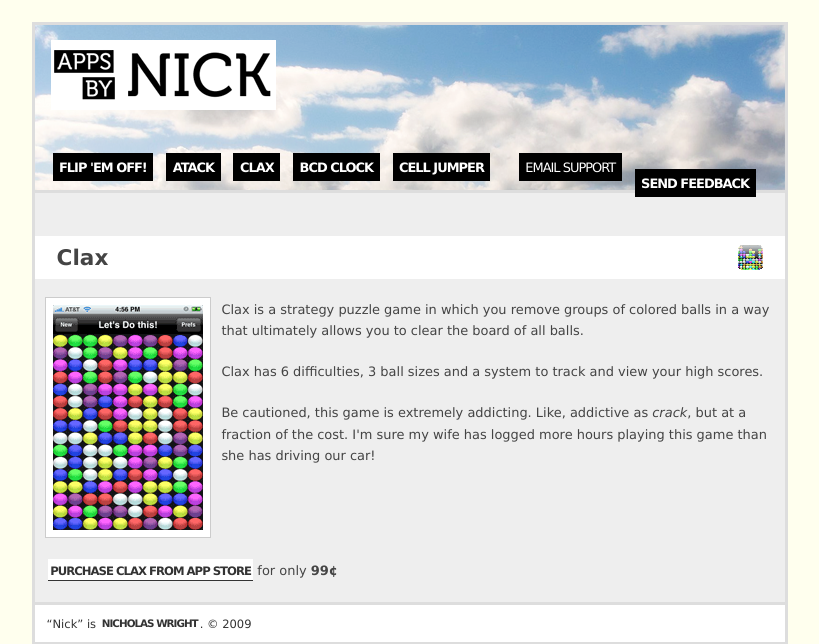
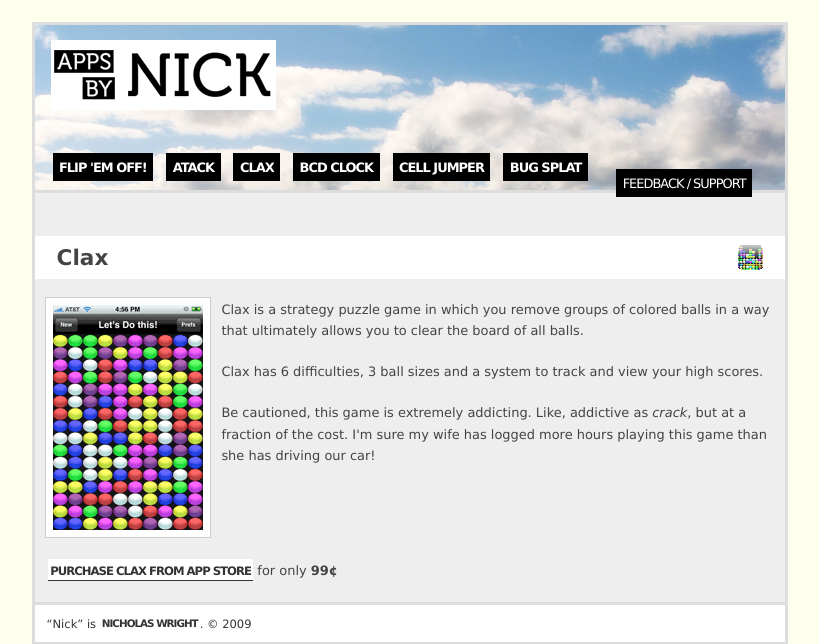
Before and after one commit to Abica/appsbynick-google-app-engine, a Python web app: template templates/root/clax.html in a window 1280 px wide. Shown: the top 644 px of the page, without its empty margins (230-1049 px from the left). Run offline with Jinja, Linux system fonts and the light colour scheme; the template is opened without the code that fills it, so the values that code supplies are empty.

Commit message:
add section for bugsplat and combine support / feedback links to make room for bugsplat link

```diff
--- a/handlers.py
+++ b/handlers.py
@@ -37,6 +37,10 @@ class CellJumperHandler( ApplicationHandler ):
   def get( self ):
     self.render_template( "root/cell_jumper.html" )
 
+class BugSplatHandler( ApplicationHandler ):
+  def get( self ):
+    self.render_template( "root/bug_splat.html" )
+
 class SupportHandler( ApplicationHandler ):
   def get( self ):
     self.render_template( "root/support.html" )
--- a/main.py
+++ b/main.py
@@ -1,6 +1,6 @@
 from google.appengine.ext import webapp
 from google.appengine.ext.webapp.util import run_wsgi_app
-from handlers import RootHandler, BcdClockHandler, ClaxHandler, AtackHandler, FlipEmOffHandler, CellJumperHandler, SupportHandler
+from handlers import RootHandler, BcdClockHandler, ClaxHandler, AtackHandler, FlipEmOffHandler, CellJumperHandler, BugSplatHandler, SupportHandler
 
 application = webapp.WSGIApplication( [
     ( '/', RootHandler ),
@@ -9,6 +9,7 @@ application = webapp.WSGIApplication( [
     ( '/atack', AtackHandler ),
     ( '/flipemoff', FlipEmOffHandler ),
     ( '/celljumper', CellJumperHandler ),
+    ( '/bugsplat', BugSplatHandler ),
     ( '/support', SupportHandler ),
   ],
   debug = True
--- a/templates/layouts/base_generic.html
+++ b/templates/layouts/base_generic.html
@@ -28,10 +28,9 @@
         <li><a id="a-atack" href="/atack">aTack</a></li>
         <li><a id="a-clax" href="/clax">Clax</a></li>
         <li><a id="a-bcdclock" href="/bcdclock">BCD Clock</a></li>
-        <li><a id="cell-jumper" href="/celljumper">Cell Jumper</a></li>
-        <li><a class="support-first" href="/support">Email Support</a></li>
-
-        <li><a href="/support#feedback">Send Feedback</a></li>
+        <li><a id="a-cell-jumper" href="/celljumper">Cell Jumper</a></li>
+        <li><a id="a-bug-splat" href="/bugsplat">Bug Splat</a></li>
+        <li><a class="support-first" href="/support">Feedback / Support</a></li>
       </ul>
     </div>
     <br class="clear" />
```
Also changed, not shown: templates/root/bug_splat.html (added, +28 -0 lines).
